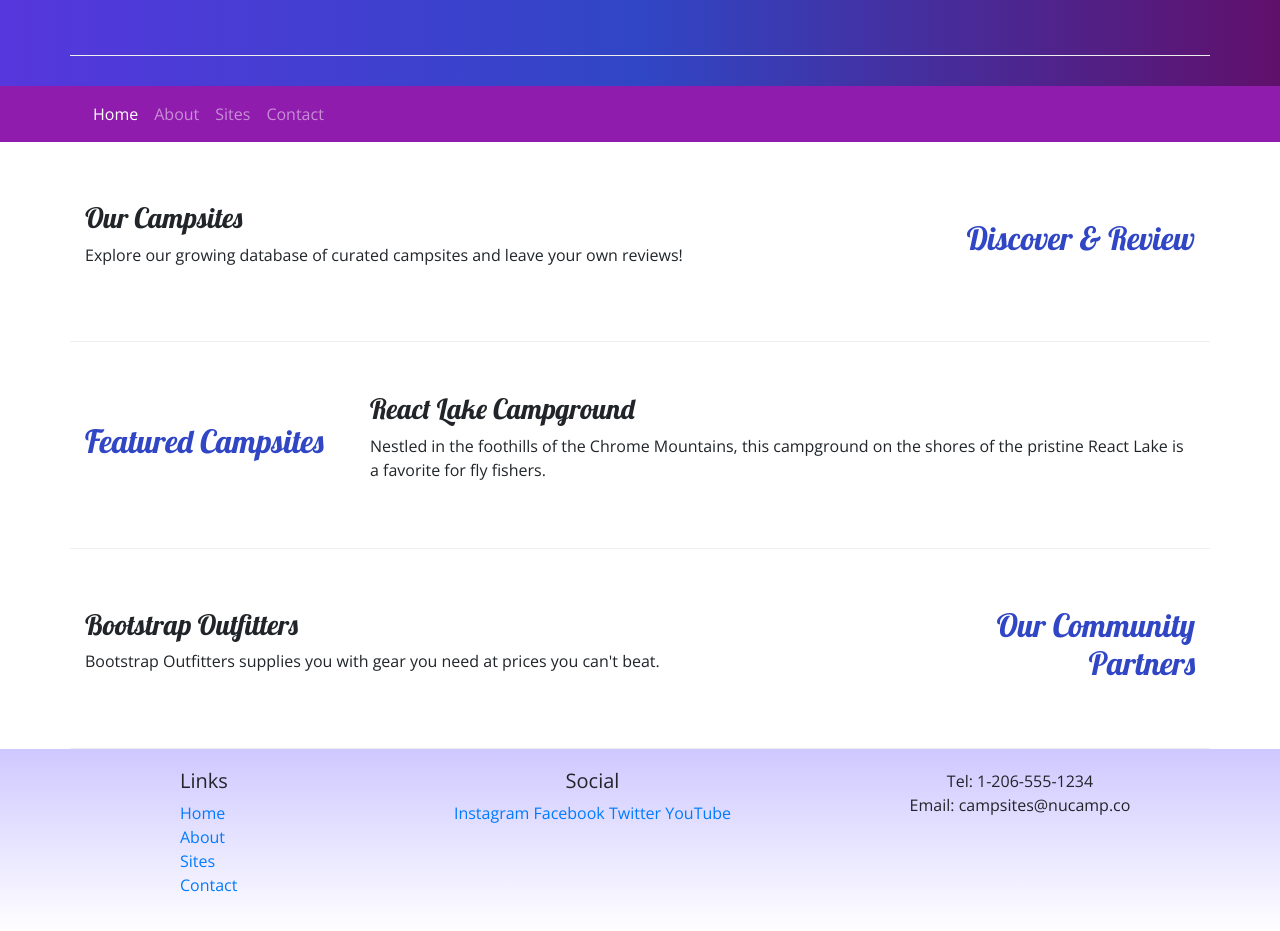
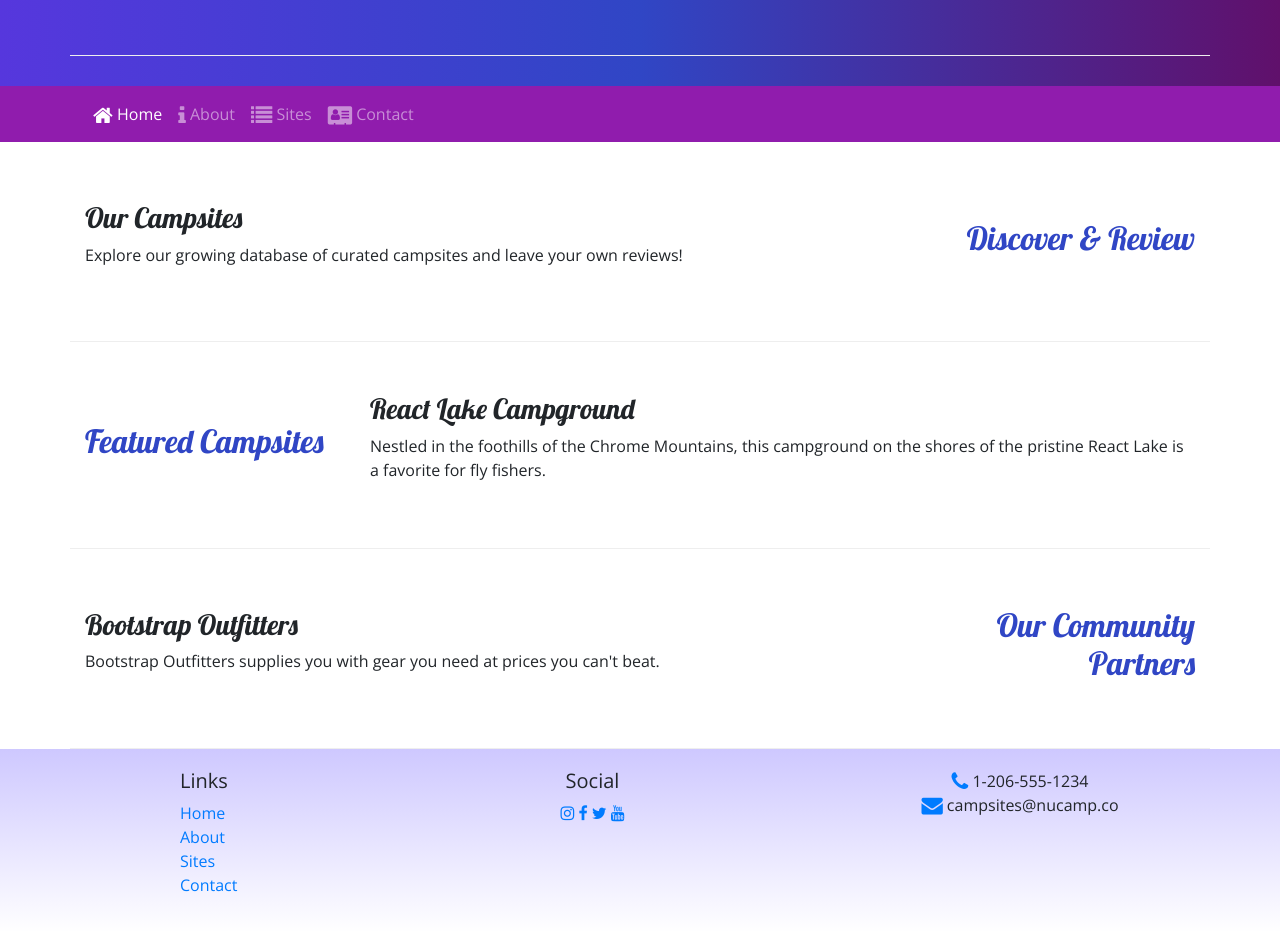
Before and after one commit to jamesperrin/nucamp-nucampsite-bootstrap, a website: page index.html in a window 1280 px wide. Shown: the part 177-1108 px from the top of the page. Drawn offline with nearby package versions, Linux system fonts and the light colour scheme.

Commit message:
Add Icon Fonts

```diff
--- a/index.html
+++ b/index.html
@@ -8,6 +8,7 @@
     <link rel="stylesheet" href="node_modules/bootstrap/dist/css/bootstrap.min.css" />
 
     <!-- Additional CSS must be placed after Bootstrap CSS -->
+    <link rel="stylesheet" href="node_modules/font-awesome/css/font-awesome.min.css" />
     <link rel="stylesheet" href="https://fonts.googleapis.com/css?family=Lobster|Open+Sans" />
     <link rel="stylesheet" href="css/styles.css" />
     <title>NuCamp: A Better Way To Camp</title>
@@ -31,10 +32,18 @@
         </button>
         <div class="collapse navbar-collapse" id="nucampNavbar">
           <ul class="navbar-nav">
-            <li class="nav-item active"><a class="nav-link" href="#" title="Home">Home</a></li>
-            <li class="nav-item"><a class="nav-link" href="aboutus.html" title="About">About</a></li>
-            <li class="nav-item"><a class="nav-link" href="#" title="Sites">Sites</a></li>
-            <li class="nav-item"><a class="nav-link" href="#" title="Contact">Contact</a></li>
+            <li class="nav-item active">
+              <a class="nav-link" href="#" title="Home"><i class="fa fa-home fa-lg"></i> Home</a>
+            </li>
+            <li class="nav-item">
+              <a class="nav-link" href="aboutus.html" title="About"><i class="fa fa-info fa-lg"></i> About</a>
+            </li>
+            <li class="nav-item">
+              <a class="nav-link" href="#" title="Sites"><i class="fa fa-list fa-lg"></i> Sites</a>
+            </li>
+            <li class="nav-item">
+              <a class="nav-link" href="#" title="Contact"><i class="fa fa-address-card fa-lg"></i> Contact</a>
+            </li>
           </ul>
         </div>
       </div>
@@ -91,14 +100,14 @@
           </div>
           <div class="col-6 col-sm-5 text-center">
             <h5>Social</h5>
-            <a href="http://instagram.com/" title="Instagram">Instagram</a>
-            <a href="http://facebook.com/" title="Facebook">Facebook</a>
-            <a href="http://twitter.com/" title="Twitter">Twitter</a>
-            <a href="http://youtube.com/" title="YouTube">YouTube</a>
+            <a href="http://instagram.com/" title="Instagram"><i class="fa fa-instagram"></i></a>
+            <a href="http://facebook.com/" title="Facebook"><i class="fa fa-facebook"></i></a>
+            <a href="http://twitter.com/" title="Twitter"><i class="fa fa-twitter"></i></a>
+            <a href="http://youtube.com/" title="YouTube"><i class="fa fa-youtube"></i></a>
           </div>
           <div class="col-sm-4 text-center">
-            Tel: 1-206-555-1234<br />
-            Email: campsites@nucamp.co
+            <i class="fa fa-phone fa-lg text-primary"></i> 1-206-555-1234<br />
+            <i class="fa fa-envelope fa-lg text-primary"></i> campsites@nucamp.co
           </div>
         </div>
       </div>
```
Also changed, not shown: aboutus.html (+11 -10 lines), package.json (+6 -1 lines), 1 other file.
